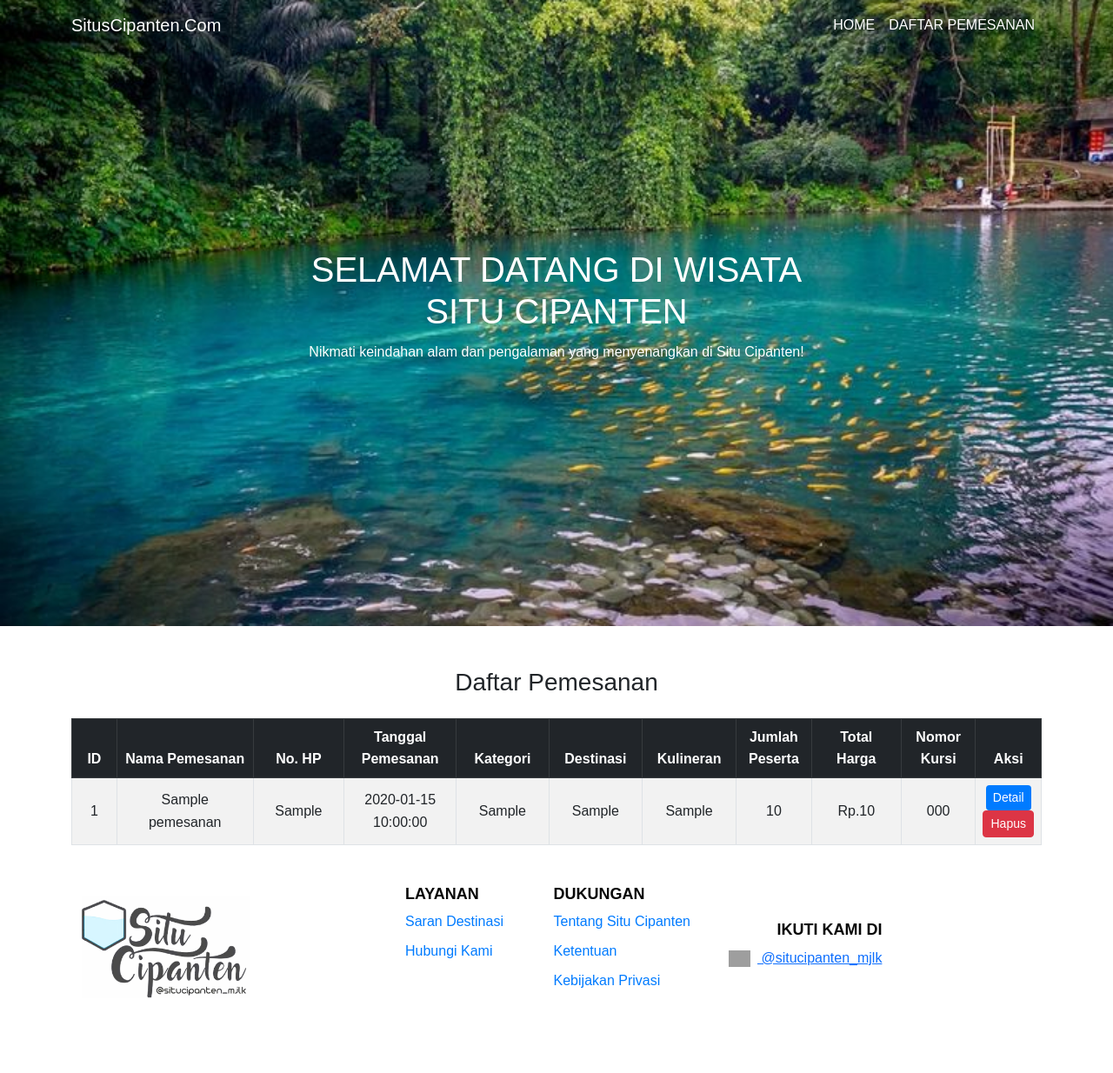
After one commit to Mirayunisa27/cipanten, a PHP site: page /daftar.php in a window 1280 px wide. The commit adds this page. Shown: the whole page at 87% size. Run offline with PHP 8.4, Linux system fonts and the light colour scheme; tables that the repository leaves empty or names only in its code hold one stand-in row (values such as "Sample post"); grey boxes are pictures that could not be loaded.

Commit message:
daftar.php

```diff
--- /dev/null
+++ b/daftar.php
@@ -0,0 +1,197 @@
+<!DOCTYPE html>
+<html lang="en">
+<head>
+	<meta charset="UTF-8">
+	<meta name="viewport" content="width=device-width, initial-scale=1.0">
+	<title>Situs Cipanten</title>
+	<!-- Bootstrap CSS -->
+	<link href="https://cdn.jsdelivr.net/npm/bootstrap@5.3.0/dist/css/bootstrap.min.css" rel="stylesheet">
+	<link rel="stylesheet" href="style.css">
+  </head>
+  <body>
+	<!-- Navbar -->
+<!-- Navbar -->
+<nav class="navbar navbar-expand-lg navbar-dark bg-primary">
+  <div class="container">
+    <a class="navbar-brand" href="index.html">SitusCipanten.Com</a>
+    <button class="navbar-toggler" type="button" data-bs-toggle="collapse" data-bs-target="#navbarNav" aria-controls="navbarNav" aria-expanded="false" aria-label="Toggle navigation">
+      <span class="navbar-toggler-icon"></span>
+    </button>
+    <div class="collapse navbar-collapse" id="navbarNav">
+      <ul class="navbar-nav ms-auto">
+        <li class="nav-item">
+          <a class="nav-link" href="index.php">HOME</a>
+        </li>
+        <li class="nav-item">
+          <a class="nav-link" href="#DAFTAR_PEMESANAN">DAFTAR PEMESANAN</a>
+        </li>
+      </ul>
+    </div>
+  </div>
+</nav>
+
+
+
+	<!-- Header -->
+  <header id="home" style="text-align: center; background-color:rgb(116, 113, 113); padding: 50px 0;">
+	<div class="container">
+		<h1 style="color: rgb(255, 255, 255);">SELAMAT DATANG DI WISATA<br> SITU CIPANTEN</h1>
+		<p class="lead">Nikmati keindahan alam dan pengalaman yang menyenangkan di Situ Cipanten!</p>
+	</div>
+  </header>
+</head>
+<body>
+
+<div class="container my-5">
+        <main id="DAFTAR_PEMESANAN">
+        <h3 class="text-center mb-4">Daftar Pemesanan</h3>
+        <?php
+        // Koneksi ke database
+        $host = "localhost"; // Host database Anda
+        $user = "root"; // Username database Anda
+        $password = ""; // Password database Anda
+        $database = "wisatacipanten"; // Nama database Anda
+
+        $conn = new mysqli($host, $user, $password, $database);
+
+        // Periksa koneksi
+        if ($conn->connect_error) {
+            die("<div class='alert alert-danger text-center'>Koneksi ke database gagal: " . $conn->connect_error . "</div>");
+        }
+
+        // Aktifkan error reporting untuk debugging
+        error_reporting(E_ALL);
+        ini_set('display_errors', 1);
+
+        // Tampilkan data pemesanan dalam tabel
+        $result = $conn->query("SELECT * FROM pemesanan");
+
+        if ($result->num_rows > 0) {
+            echo "<div class='table-responsive'>";
+            echo "<table class='table table-striped table-hover table-bordered align-middle text-center'>";
+            echo "<thead class='table-dark'>";
+            echo "<tr>";
+            echo "<th style='width: 5%;'>ID</th>";
+            echo "<th style='width: 15%;'>Nama Pemesanan</th>";
+            echo "<th style='width: 10%;'>No. HP</th>";
+            echo "<th style='width: 12%;'>Tanggal Pemesanan</th>";
+            echo "<th style='width: 10%;'>Kategori</th>";
+            echo "<th style='width: 10%;'>Destinasi</th>";
+            echo "<th style='width: 10%;'>Kulineran</th>";
+            echo "<th style='width: 8%;'>Jumlah Peserta</th>";
+            echo "<th style='width: 10%;'>Total Harga</th>";
+
+            // Cek apakah ada data "Nomor Kursi" di setidaknya satu baris
+            $hasSeatNumber = false;
+            while ($row = $result->fetch_assoc()) {
+                if (!empty($row['seat_number'])) {
+                    $hasSeatNumber = true;
+                    break;
+                }
+            }
+            // Jika ada, tambahkan kolom "Nomor Kursi" di header
+            if ($hasSeatNumber) {
+                echo "<th style='width: 8%;'>Nomor Kursi</th>";
+            }
+
+            echo "<th style='width: 20%;'>Aksi</th>";
+            echo "</tr>";
+            echo "</thead>";
+            echo "<tbody>";
+
+            // Reset ulang pointer hasil query
+            $result->data_seek(0);
+
+            while ($row = $result->fetch_assoc()) {
+                echo "<tr>";
+                echo "<td>" . htmlspecialchars($row['id']) . "</td>";
+                echo "<td>" . htmlspecialchars($row['nama_pemesanan']) . "</td>";
+                echo "<td>" . htmlspecialchars($row['hp_pemesan']) . "</td>";
+                echo "<td>" . htmlspecialchars($row['tanggal_pemesanan']) . "</td>";
+                echo "<td>" . htmlspecialchars($row['kategori']) . "</td>";
+                echo "<td>" . htmlspecialchars($row['destinasi']) . "</td>";
+
+                // Perbaiki tampilan "Kulineran"
+                echo "<td>" . (!empty($row['kulineran']) ? htmlspecialchars($row['kulineran']) : "Tidak Memilih") . "</td>";
+
+                echo "<td>" . htmlspecialchars($row['jumlah_peserta']) . "</td>";
+                echo "<td>Rp." . number_format($row['total_harga'], 0, ',', '.') . "</td>";
+
+                // Tampilkan data "Nomor Kursi" hanya jika ada
+                if ($hasSeatNumber) {
+                    echo "<td>" . (!empty($row['seat_number']) ? htmlspecialchars($row['seat_number']) : "Kosong") . "</td>";
+                }
+
+                echo "<td>";
+                echo "<a href='invoice.php?id=" . $row['id'] . "' class='btn btn-primary btn-sm'>Detail</a> ";
+                echo "<a href='hapus.php?id=" . $row['id'] . "' class='btn btn-danger btn-sm' onclick='return confirm(\"Apakah Anda yakin ingin menghapus data ini?\")'>Hapus</a>";
+                echo "</td>";
+                echo "</tr>";
+            }
+
+            echo "</tbody>";
+            echo "</table>";
+            echo "</div>";
+        } else {
+            echo "<div class='alert alert-warning text-center'>Belum ada data pemesanan.</div>";
+        }
+
+        // Tutup koneksi
+        $conn->close();
+        ?>
+    </main>
+
+	  <footer class="footer" >
+		<div class="container">
+		  <div class="row align-items-center">
+			<!-- Kolom 1: Logo -->
+			<div class="col-md-4">
+			  <div class="footer-logo">
+				<img src="img/logo.png" alt="Logo" class="footer-logo-img">
+			  </div>
+			</div>
+
+			<!-- Kolom 2: Layanan dan Dukungan -->
+			<div class="col-md-4 d-flex justify-content-between">
+			  <!-- Bagian Layanan -->
+			  <div class="footer-links">
+				<h5>LAYANAN</h5>
+				<ul>
+				  <li><a href="#">Saran Destinasi</a></li>
+				  <li><a href="#">Hubungi Kami</a></li>
+				</ul>
+			  </div>
+
+			  <!-- Bagian Dukungan -->
+			  <div class="footer-links">
+				<h5>DUKUNGAN</h5>
+				<ul>
+				  <li><a href="#">Tentang Situ Cipanten</a></li>
+				  <li><a href="#">Ketentuan</a></li>
+				  <li><a href="#">Kebijakan Privasi</a></li>
+				</ul>
+			  </div>
+			</div>
+
+			<!-- Kolom 3: Ikuti Kami di Instagram -->
+			<div class="col-md-4 text-md-end d-flex justify-content-between">
+			  <div class="footer-follow">
+				<h5>IKUTI KAMI DI</h5>
+				<a href="https://instagram.com/situcipanten_mjlk" target="_blank" class="social-link">
+				  <img src="https://upload.wikimedia.org/wikipedia/commons/a/a5/Instagram_icon.png" alt="Instagram" class="social-icon">
+				  @situcipanten_mjlk
+				</a>
+			  </div>
+			</div>
+		  </div>
+		</div>
+	  </footer>
+
+		<!-- Bootstrap Bundle with Popper -->
+		<script src="https://cdn.jsdelivr.net/npm/bootstrap@5.3.0/dist/js/bootstrap.bundle.min.js"></script>
+	  </body>
+	  </html>
+
+	  </main>
+</body>
+</html>
--- a/style.css
+++ b/style.css
@@ -73,6 +73,10 @@ body {
     margin-bottom: 40px;
     color: #333;
   }
+  .table-responsive table {
+    background-color: #f0f0f0; /* Warna abu-abu */
+}
+
 
   /* Cards Styling */
   .card {
```
Also changed, not shown: hapus.php (added, +44 -0 lines), index.php (+21 -18 lines), invoice.php (+42 -18 lines), pesan.php (+41 -37 lines), proses.php (+14 -47 lines).
